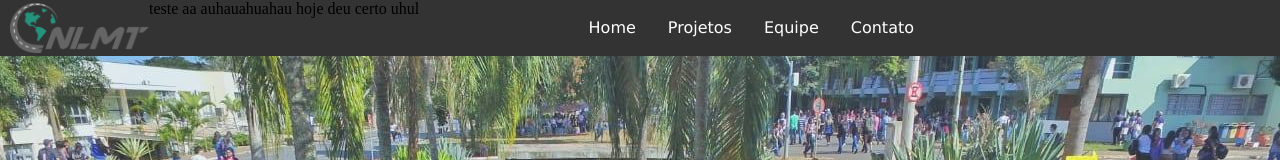
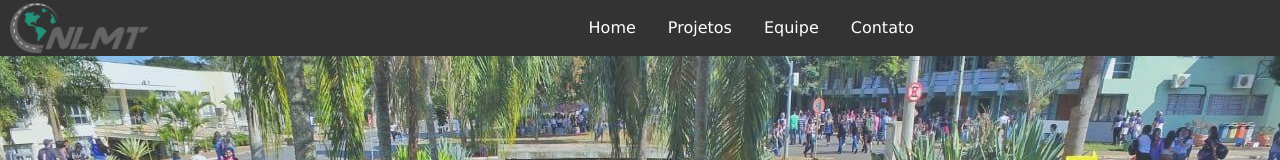
Before and after one commit to NLMT-UFLA/Site-NLMT, a plain HTML site: page index.html in a window 1280 px wide. Shown: the top 160 px of the page. Drawn offline with Linux system fonts and the light colour scheme.

Commit message:
retornando ao anterior

```diff
--- a/index.html
+++ b/index.html
@@ -13,11 +13,6 @@
           <li><a href="Home">Projetos</a></li>
           <li><a href="Home">Home</a></li>
         </div>
-        <div class="">
-          teste aa auhauahuahau
-          hoje deu certo
-          uhul
-        </div>
       </ul>
   </body>
 
```
